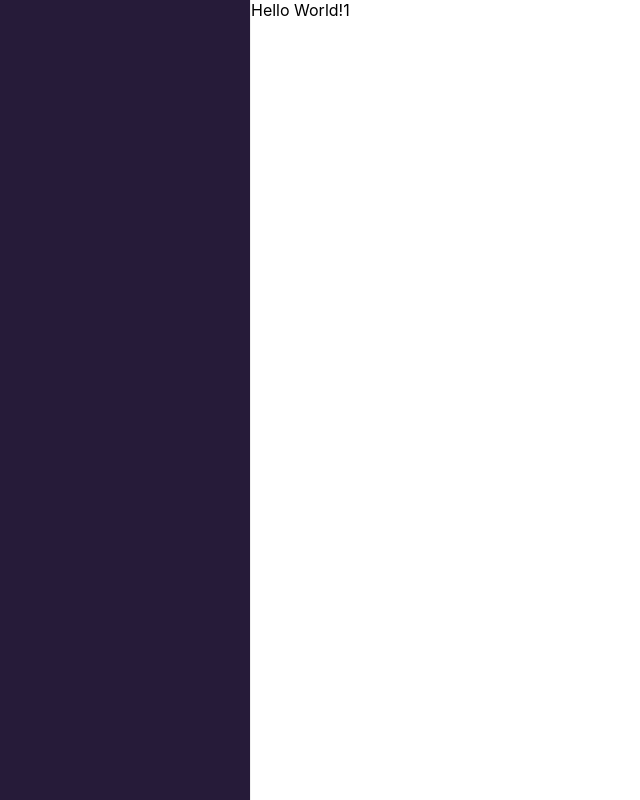
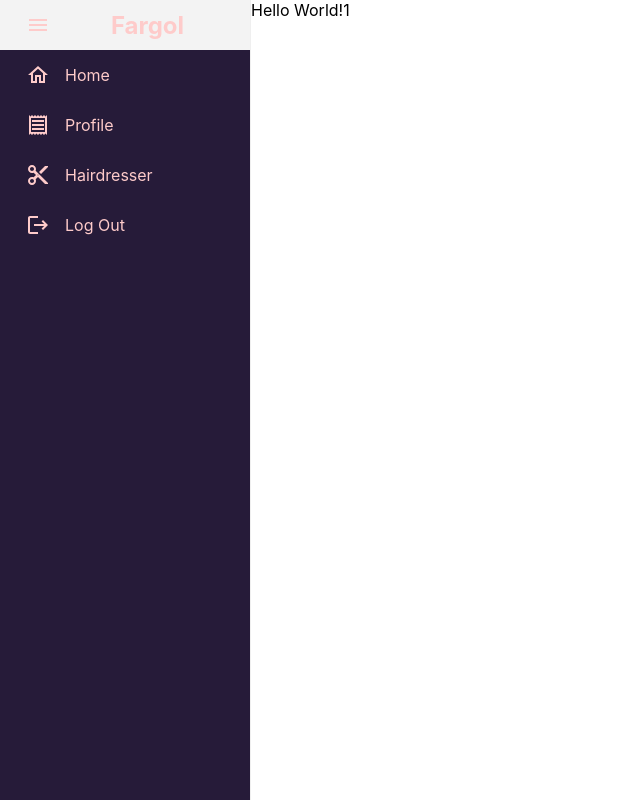
Before and after one commit to Untitled-IUST/Frontend-Stuffs, a React (Create React App) app in the folder frontend/: page / in a window 1280 px wide. Shown: the whole page, without its empty margins (0-640 px from the left). Built offline with nearby package versions, Linux system fonts and the light colour scheme; no server answers.

Commit message:
sidebar items added

```diff
--- a/frontend/src/App.js
+++ b/frontend/src/App.js
@@ -32,7 +32,14 @@ function App() {
       <div id="app" style={({ height: "100vh" }, { display: "flex" })}>
         <Sidebar backgroundColor="#261B39"  style={{ height: "100vh" }} >
           <Menu rootStyles={{color: "#fecbca"}} >
-
+            <MenuItem icon={<MenuOutlinedIcon />} onClick={() => { collapseSidebar(); }} style={{ textAlign: "center" }} >
+              {" "}
+              <h2>{userName}</h2>
+            </MenuItem>
+            <MenuItem icon={<HomeOutlinedIcon />} component={<Link to="/" />}>Home</MenuItem>
+            <MenuItem icon={<ReceiptOutlinedIcon />} component={<Link to="/profile" />}>Profile</MenuItem>
+            <MenuItem icon={<ContentCutIcon />} component={<Link to="/hairdresser" />}>Hairdresser</MenuItem>
+            <MenuItem icon={<LogoutIcon />} component={<Link to="/login" />}>Log Out</MenuItem>
           </Menu>
         </Sidebar>
         <Routes>
```
